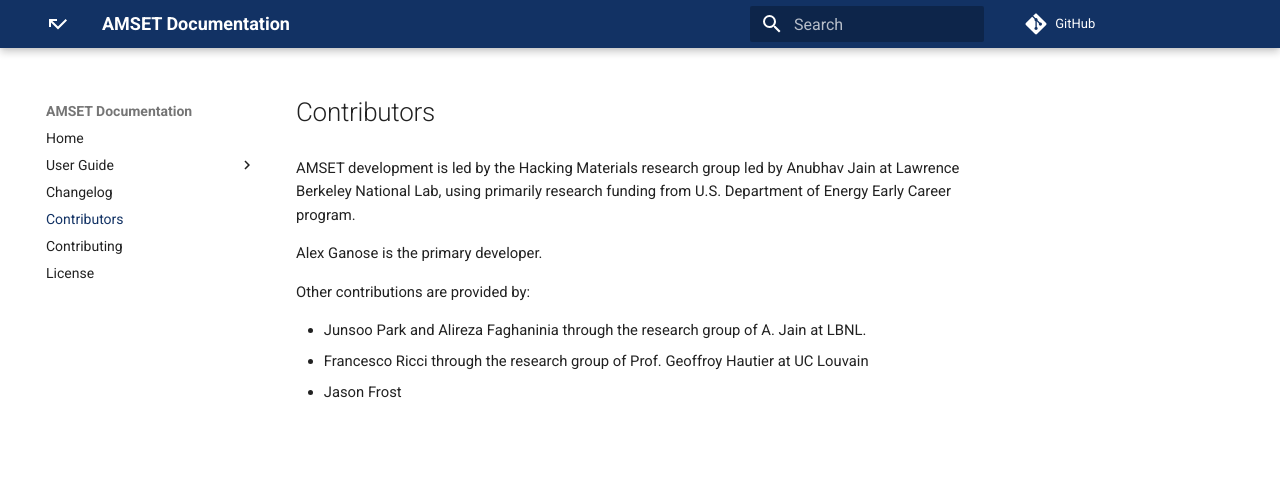
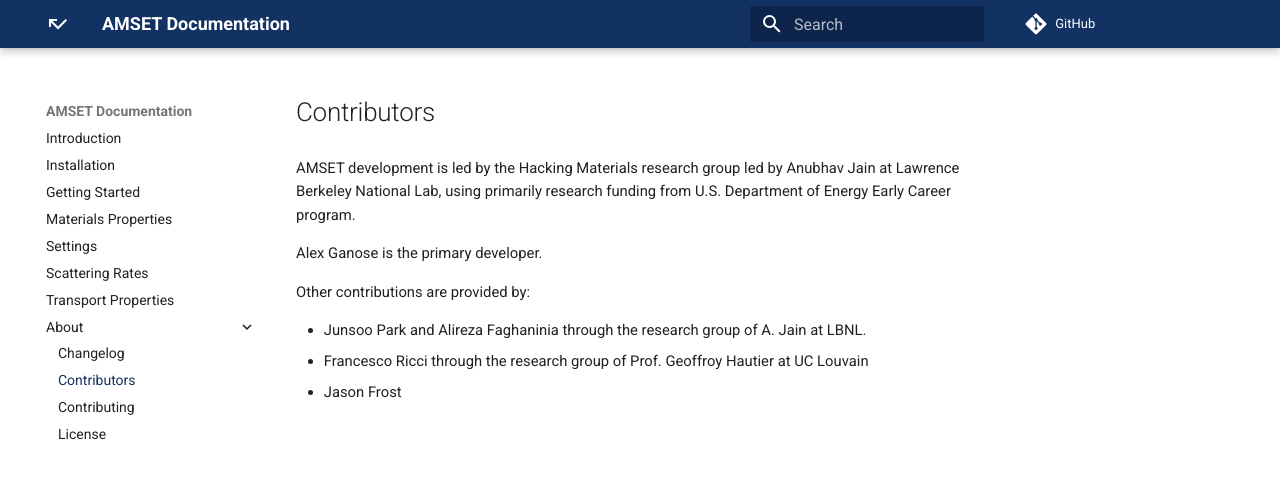
Before and after one commit to hackingmaterials/amset, an MkDocs documentation site: the page built from docs/src/contributors.md, in a window 1280 px wide. Shown: the top 479 px of the page. Built offline with MkDocs 1.6.1 and Material for MkDocs 9.7.7, drawn with Linux system fonts in a browser that asks for light colours; comment, search, counter and statistics services are not loaded.

Commit message:
Update docs sidebar

```diff
--- a/docs/mkdocs.yml
+++ b/docs/mkdocs.yml
@@ -10,18 +10,18 @@ theme:
   custom_dir: overrides
 
 nav:
-  - Home: index.md
-  - User Guide:
-    - Installation: installation.md
-    - Getting Started: using.md
-    - Materials Properties: properties.md
-    - Settings: settings.md
-    - Scattering Rates: scattering.md
-    - Transport Properties: transport-properties.md
-  - Changelog: changelog.md
-  - Contributors: contributors.md
-  - Contributing: contributing.md
-  - License: license.md
+  - Introduction: index.md
+  - Installation: installation.md
+  - Getting Started: using.md
+  - Materials Properties: properties.md
+  - Settings: settings.md
+  - Scattering Rates: scattering.md
+  - Transport Properties: transport-properties.md
+  - About:
+    - Changelog: changelog.md
+    - Contributors: contributors.md
+    - Contributing: contributing.md
+    - License: license.md
 
 repo_url: https://github.com/hackingmaterials/amset/
 docs_dir: src
```
